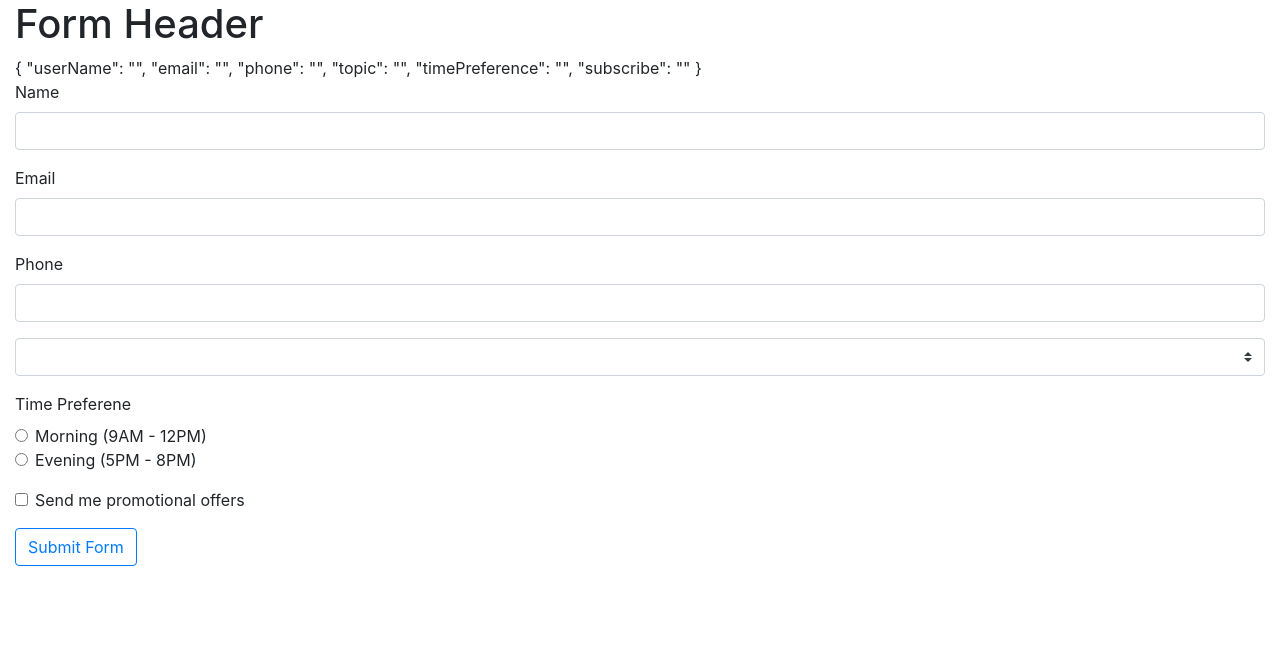
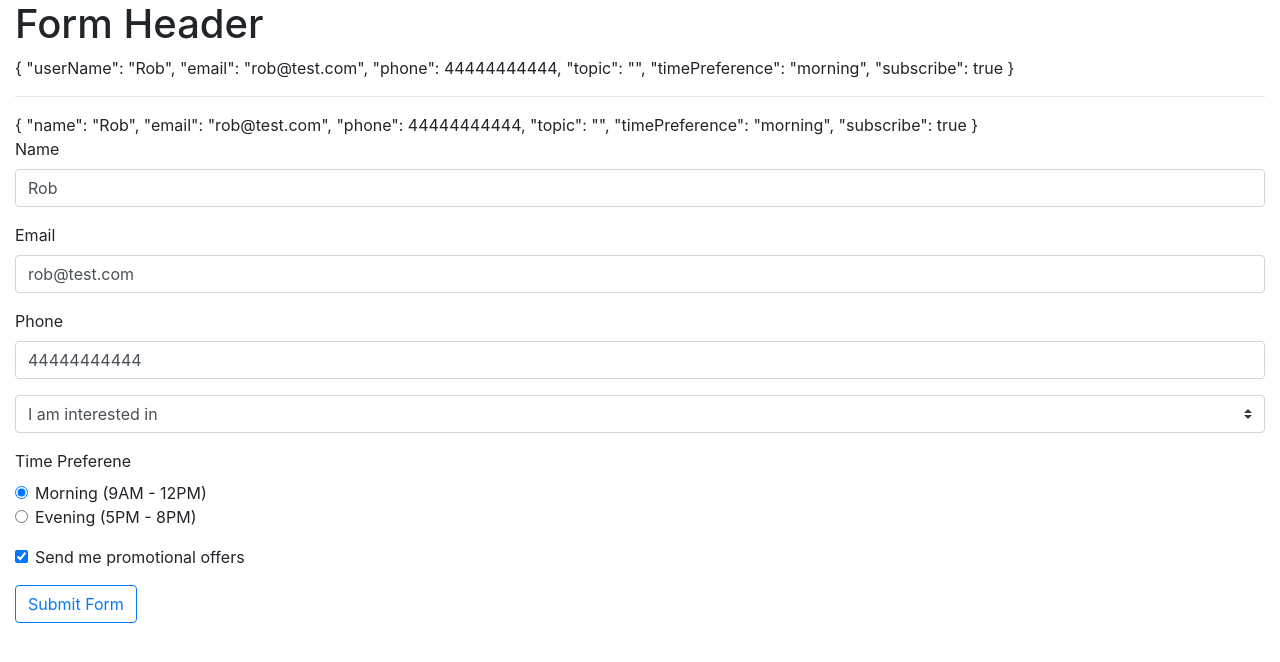
Before and after one commit to dalbay/Angular-Forms, an Angular app in the folder templateDrivenForm/: page / in a window 1280 px wide. Shown: the top 662 px of the page. Built offline with nearby package versions, Linux system fonts and the light colour scheme.

Commit message:
user module

```diff
--- a/templateDrivenForm/src/app/app.component.html
+++ b/templateDrivenForm/src/app/app.component.html
@@ -2,6 +2,8 @@
   <h1>Form Header</h1>
   <form #userForm="ngForm">
     {{ userForm.value | json }}
+    <hr />
+    {{ userModel | json }}
 
     <!-- We could use Address object using the ngModelGroup directive
     <div ngModelGroup="address">
@@ -25,19 +27,34 @@
 
     <div class="form-group">
       <label>Name</label>
-      <input type="text" class="form-control" ngModel name="userName" />
+      <input
+        type="text"
+        class="form-control"
+        [(ngModel)]="userModel.name"
+        name="userName"
+      />
     </div>
     <div class="form-group">
       <label>Email</label>
-      <input type="email" class="form-control" ngModel name="email" />
+      <input
+        type="email"
+        class="form-control"
+        [(ngModel)]="userModel.email"
+        name="email"
+      />
     </div>
     <div class="form-group">
       <label>Phone</label>
-      <input type="tel" class="form-control" ngModel name="phone" />
+      <input
+        type="tel"
+        class="form-control"
+        [(ngModel)]="userModel.phone"
+        name="phone"
+      />
     </div>
     <div class="form-group">
-      <select class="custom-select" ngModel name="topic">
-        <option selected>I am interested in</option>
+      <select class="custom-select" [(ngModel)]="userModel.topic" name="topic">
+        <option value="">I am interested in</option>
         <option *ngFor="let topic of topics">{{ topic }}</option>
       </select>
     </div>
@@ -50,7 +67,7 @@
           type="radio"
           name="timePreference"
           value="morning"
-          ngModel
+          [(ngModel)]="userModel.timePreference"
         />
         <label class="form-check-label">Morning (9AM - 12PM)</label>
       </div>
@@ -60,7 +77,7 @@
           type="radio"
           name="timePreference"
           value="evening"
-          ngModel
+          [(ngModel)]="userModel.timePreference"
         />
         <label class="form-check-label">Evening (5PM - 8PM)</label>
       </div>
@@ -70,7 +87,7 @@
       <input
         class="form-check-input"
         type="checkbox"
-        ngModel
+        [(ngModel)]="userModel.subscribe"
         name="subscribe"
       />
       <label class="form-check-label">Send me promotional offers</label>
--- a/templateDrivenForm/src/app/app.component.ts
+++ b/templateDrivenForm/src/app/app.component.ts
@@ -1,4 +1,5 @@
 import { Component } from "@angular/core";
+import { User } from "./user";
 
 @Component({
   selector: "app-root",
@@ -7,4 +8,6 @@ import { Component } from "@angular/core";
 })
 export class AppComponent {
   topics = ["Angular", "React", "Vue"];
+
+  userModel = new User("Rob", "rob@test.com", 44444444444, "", "morning", true);
 }
```
